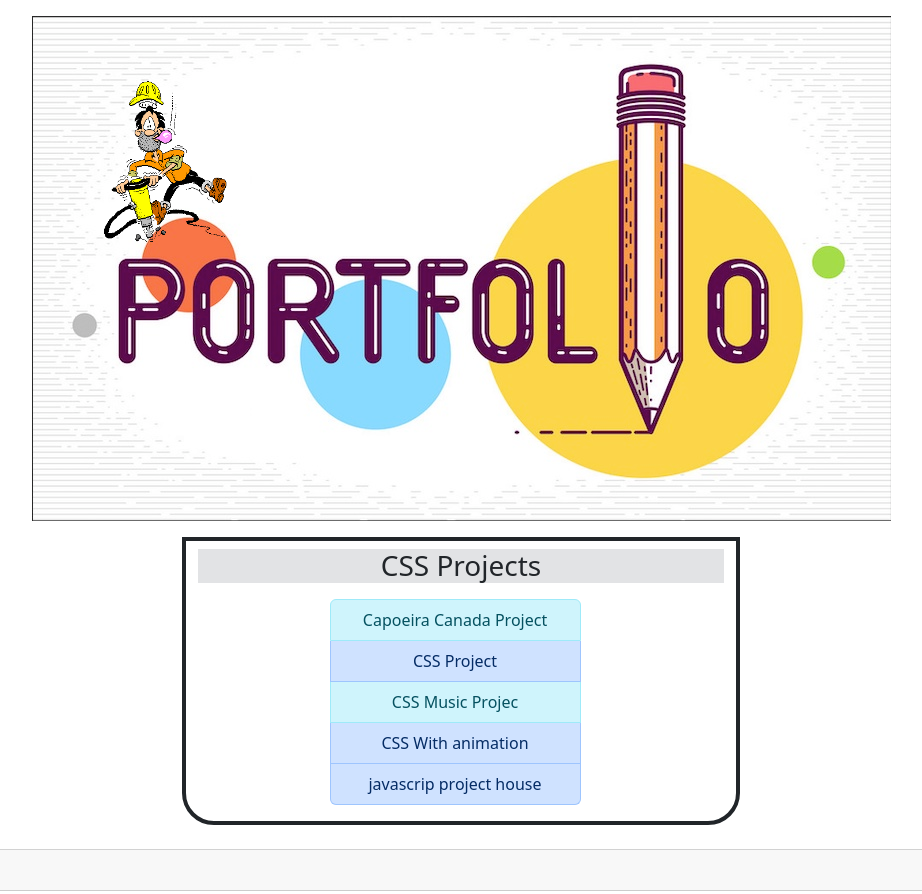
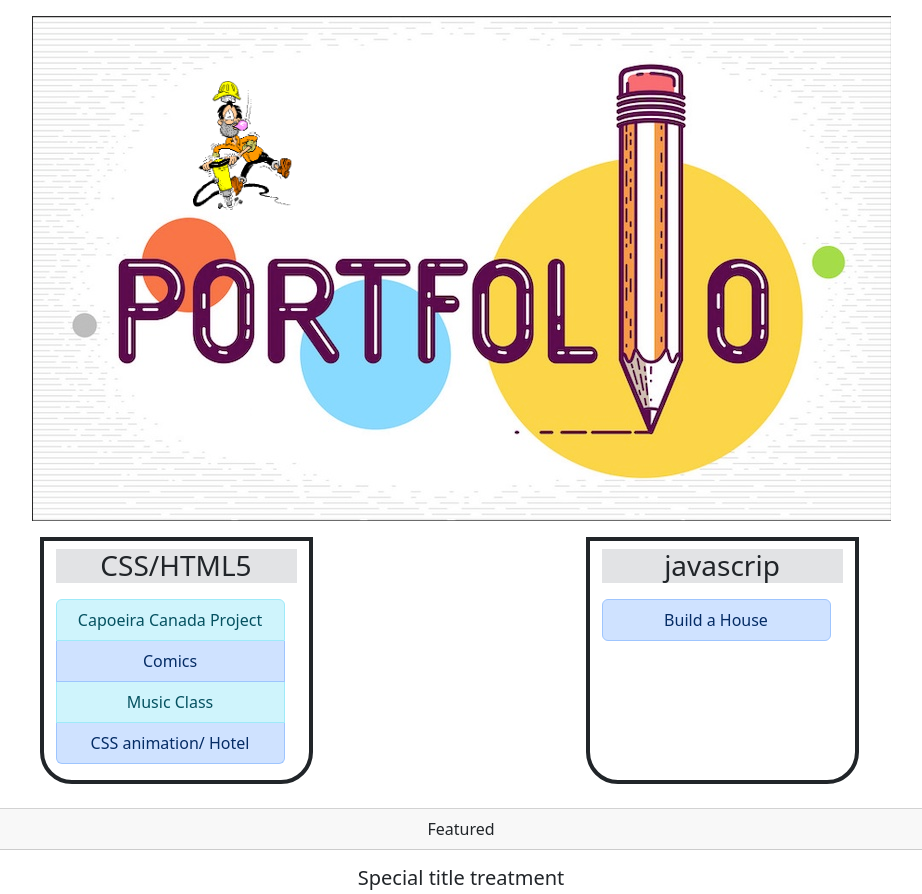
Before and after one commit to g-batista/Portfolio, a plain HTML site: page index.html in a window 1280 px wide. Shown: the top 894 px of the page, without its empty margins (179-1101 px from the left). Drawn offline with nearby package versions, Linux system fonts and the light colour scheme.

Commit message:
change java

```diff
--- a/index.html
+++ b/index.html
@@ -12,19 +12,19 @@
     {
       position: absolute;
       top: 10%;
-      left: 22%;
+      left: 29%;
     }
   </style>
 <body class="container">
     <div class="text-center my-3">
         <img src="images/portfolio.jpg " class="img-fluid" alt="portifolio image with a pencil and the word portfolio.">
 
-        <img id="worker" src="images/gifWorkig.gif " class="img-fluid" alt="contruction worker gif." height="10%" width="10%">
-    </div>
-
-    <div class="text-center container border border-dark border-4 rounded-5 rounded-top-0 col-6">
-        <h3 class="mt-2 bg-secondary-subtle">CSS Projects</h3>
-        <div class="list-group my-3 col-6 container">
+        <img id="worker" src="images/gifWorkig.gif " class="img-fluid" alt="contruction worker gif." height="5%" width="8%">
+    </div">
+    <div class="row container mt-3">
+        <div class="text-center container border border-dark border-4 rounded-5 rounded-top-0 col-3">
+            <h3 class="mt-2 bg-secondary-subtle">CSS/HTML5</h3>
+            <div class="list-group my-3 container">
                 <a
                     href="http://ficaquebec.com.s3-website.ca-central-1.amazonaws.com"
                     class="list-group-item list-group-item-action list-group-item-info"
@@ -35,25 +35,32 @@
                     href="https://g-batista.github.io/comics-css/"
                     class="list-group-item list-group-item-action list-group-item-primary"
                     target="_blank">
-                CSS Project
+                    Comics
                 </a>
                 <a
                     href="https://g-batista.github.io/musicCss.github.io/"
                     class="list-group-item list-group-item-action list-group-item-info"
                     target="_blank">
-                CSS Music Projec
+                    Music Class
                 </a>
                 <a href="https://g-batista.github.io/animation-css/index.html"
                 class="list-group-item list-group-item-action list-group-item-primary"
                 target="_blank">
-                CSS With animation
-            </a>
-            <a href="https://g-batista.github.io/javascrip-project-house/"
-            class="list-group-item list-group-item-action list-group-item-primary">
-                javascrip project house
+                    CSS animation/ Hotel
                 </a>
             </div>
         </div>
+            <div class="text-center container border border-dark border-4 rounded-5 rounded-top-0 col-3">
+                <h3 class="mt-2 bg-secondary-subtle">javascrip</h3>
+                <div class="list-group my-3 container">
+                    <a href="https://g-batista.github.io/javascrip-project-house/"
+                    class="list-group-item list-group-item-action list-group-item-primary">
+                    Build a House
+                </a>
+            </div>
+        </div>
+    </div>
+
 
     <footer class="container my-4">
         <div class="card">
```
Also changed, not shown: 1 other file. Lines whose indentation alone changed are shown as unchanged.
